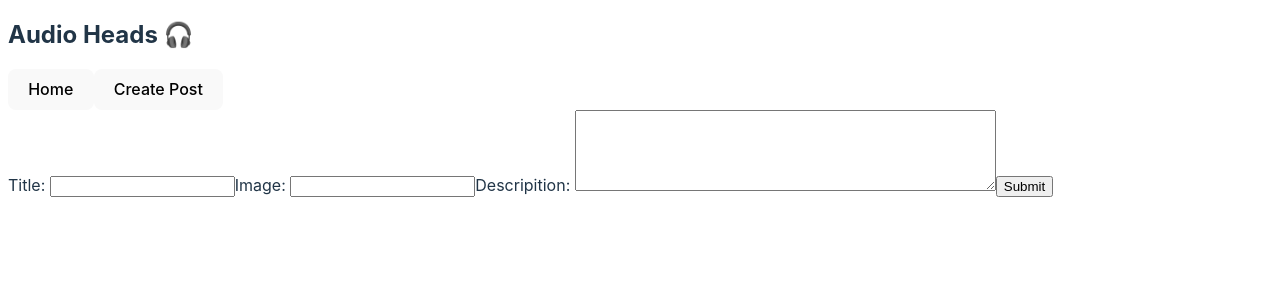
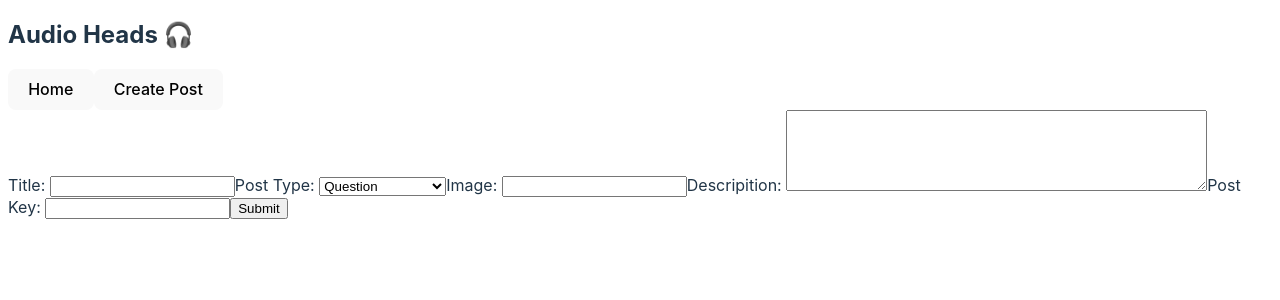
Before and after one commit to ethanpaneraa/audio-heads, a React (Vite) app: page /new-posts in a window 1280 px wide. Shown: the top 300 px of the page. Built offline with nearby package versions, Linux system fonts and the light colour scheme; no server answers; the database is empty.

Commit message:
adding stretch features

```diff
--- a/src/Pages/AllPosts.jsx
+++ b/src/Pages/AllPosts.jsx
@@ -26,6 +26,22 @@ const AllPosts = (props) => {
         setPosts(searchedPost);
     };
 
+    const onlyQuestions = () => {
+        const onlyQuestionPost = props.data.filter(post => post.postType.includes("Question"));
+        setPosts(onlyQuestionPost);
+    };
+
+    const onlyOpinions = () => {
+        const onlyOpinion2 = props.data.filter(post => post.postType.includes("Opinion"));
+        setPosts(onlyOpinion2);
+    };
+
+
+    const onlyRecs = () => {
+        const onlyRecsPosts = props.data.filter(post => post.postType.includes("Recommendation"));
+        setPosts(onlyRecsPosts);
+    }
+
     return (
         <div className="all-posts">
             <div className="filter-buttons">
@@ -33,6 +49,9 @@ const AllPosts = (props) => {
                 <button onClick={() => searchPost("")}>Clear Search</button>
                 <button onClick={mostUpvotes}>Most Upvotes</button>
                 <button onClick={mostDownvotes}>Most Downvotes</button>
+                <button onClick={onlyQuestions}>Question</button>
+                <button onClick={onlyOpinions}>Opinions</button>
+                <button onClick={onlyRecs}>Recommendations</button>
             </div>
             {posts && posts.length > 0 ? (
                 posts.map((post, index) =>
--- a/src/Pages/EditPost.jsx
+++ b/src/Pages/EditPost.jsx
@@ -6,11 +6,12 @@ const EditPost = ({ data }) => {
 
     const { id } = useParams();
     const [post, setPost] = useState(data.filter((post2) => post2.id === parseInt(id))[0]);
+    const [userPassword, setUserPassword] = useState("");
+    const updatePost = async (event) => {
 
-    const updatePost = async (event) => {
-        event.preventDefault();
-
-        await supabase
+        if (userPassword === post.postPassword) {
+            event.preventDefault();
+            await supabase
             .from("audio-heads")
             .update({
                 postTitle: post.postTitle,
@@ -19,7 +20,13 @@ const EditPost = ({ data }) => {
             })
             .eq("id", id);
 
-        window.location = "/";
+            window.location = "/";
+        } else {
+            alert("You've entered the wrong key for this post. You need to enter the right key to be able to edit this post");
+            event.preventDefault();
+            window.location = "/";
+        }
+
     };
 
     const removePost = async (event) => {
@@ -38,6 +45,10 @@ const EditPost = ({ data }) => {
             return { ...prevPost, [event.target.name]: event.target.value };
         });
     };
+
+    const handleUserpasswordChange = (event) => {
+        setUserPassword(event.target.value);
+    }
 
 
     return (
@@ -66,6 +77,14 @@ const EditPost = ({ data }) => {
                 name="postDesc"
                 onChange={onChange}
             />
+            <label htmlFor="postPassword">Post Key: </label>
+            <input
+            type="text"
+            id="postPassword"
+            name="postPassword"
+            value={userPassword}
+            onChange={handleUserpasswordChange}
+            />
             <input type="submit" value="Update" />
             <button className="deleteButton" onClick={removePost}>Delete</button>
             </form>
--- a/src/Pages/Post.jsx
+++ b/src/Pages/Post.jsx
@@ -23,12 +23,6 @@ const Post = ({ data }) => {
         window.location = "/";
     };
 
-    const onChange = (event) => {
-        setPost((prevPost) => {
-            return {...prevPost, [event.target.name]: event.target.value};
-        });
-    };
-
     return (
         <div>
             <PostCard
--- a/src/Pages/creatPost.jsx
+++ b/src/Pages/creatPost.jsx
@@ -4,7 +4,7 @@ import { supabase } from "../client";
 import "../Styles/CreatePosts.css";
 const CreatePost = () => {
 
-    const [post, setPost] = useState({postTitle : "", postDesc : "", postImage : ""});
+    const [post, setPost] = useState({postTitle : "", postDesc : "", postImage : "", postPassword : ""});
 
     const makePost = async (event) => {
         event.preventDefault();
@@ -15,7 +15,9 @@ const CreatePost = () => {
         postTitle: post.title || "title",
         postDesc: post.description || "description",
         postImage: post.Image || "",
-        postUpvotes: 0
+        postUpvotes: 0,
+        postPassword: post.postPassword || "",
+        postType : post.postType || ""
         })
         .select();
 
@@ -40,6 +42,13 @@ const CreatePost = () => {
                 value={post.title}
                 onChange={onChange}
                 />
+                <label htmlFor="postType">Post Type: </label>
+                <select id="postType" name="postType" value={post.postType} onChange={onChange}>
+                    <option value="Questin">Question</option>
+                    <option value="Recommendation">Recommendation</option>
+                    <option value="Opinion">Opinion</option>
+                </select>
+
                 <label htmlFor="Image">Image: </label>
                 <input
                 type="text"
@@ -57,6 +66,14 @@ const CreatePost = () => {
                 value={post.description}
                 onChange={onChange}
                 />
+                <label htmlFor="postPassword">Post Key: </label>
+                <input
+                type="text"
+                id="postPassword"
+                name="postPassword"
+                value={post.postPassword}
+                onChange={onChange}
+                />
                 <input type="submit" value="Submit" />
             </form>
         </div>
```
